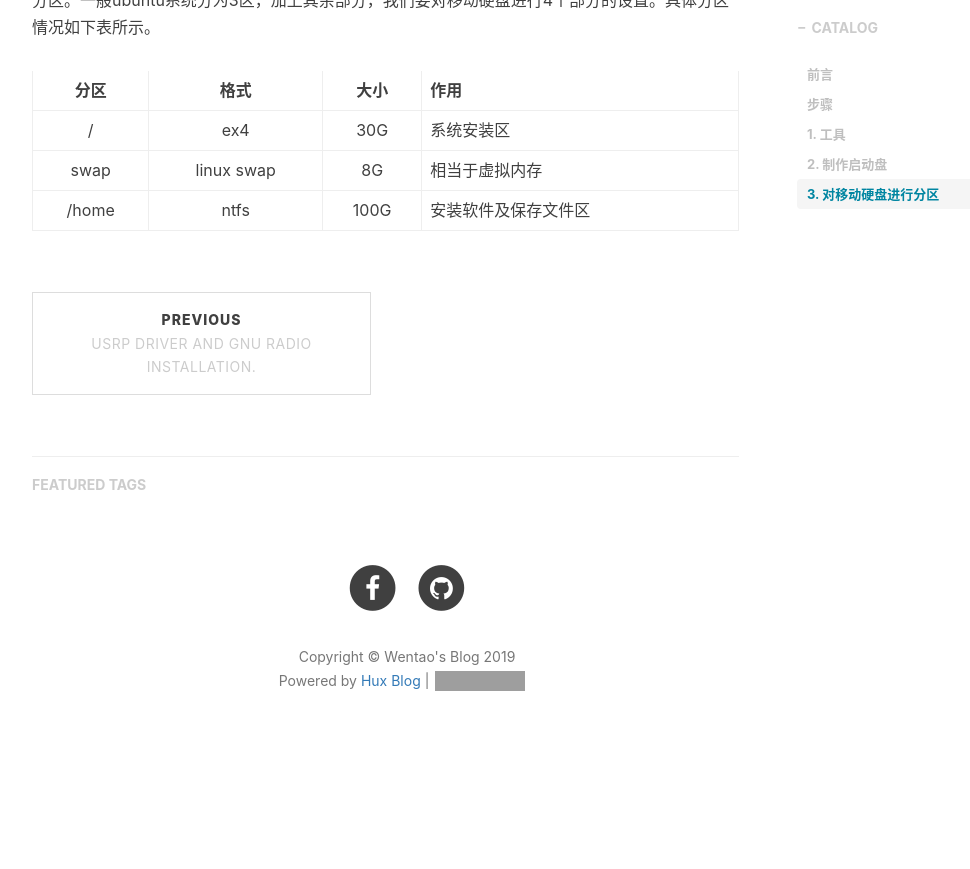
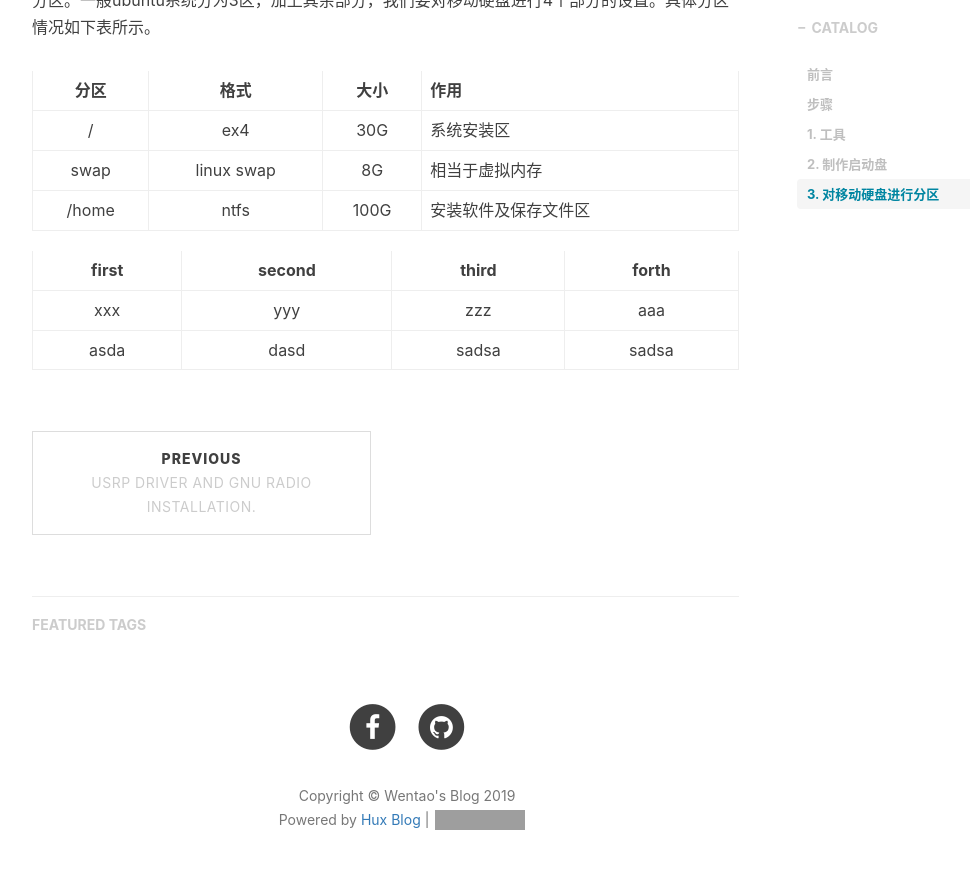
Before and after one commit to csxmt123/zhouwt612.github.io, a Jekyll site: the page built from _posts/2019-07-23-移动硬盘上安装ubuntu系统.md, in a window 1280 px wide and 900 px high, scrolled down 1628 px. Shown: the top 869 px of the window, without its empty margins (233-1203 px from the left). Built offline with Jekyll 4.4.1, drawn with Linux system fonts in a browser that asks for light colours; nearby versions of some CDN libraries; comment, search, counter and statistics services are not loaded; before the commit the page ends 2413 px from its top, so only the background shows below that; grey boxes are pictures that could not be loaded.

Commit message:
Update 2019-07-23-移动硬盘上安装ubuntu系统.md

```diff
--- a/_posts/2019-07-23-移动硬盘上安装ubuntu系统.md
+++ b/_posts/2019-07-23-移动硬盘上安装ubuntu系统.md
@@ -51,3 +51,8 @@ Universal-USB-Installer软件的界面如下图所示，我们可以根据软件
 /             |ex4            | 30G          | 系统安装区
 swap          |linux swap | 8G | 相当于虚拟内存
 /home         | ntfs          | 100G         | 安装软件及保存文件区
+
+first | second | third | forth
+:---: | :---: | :---: | :---:
+xxx | yyy | zzz | aaa
+asda| dasd |sadsa |sadsa
```
